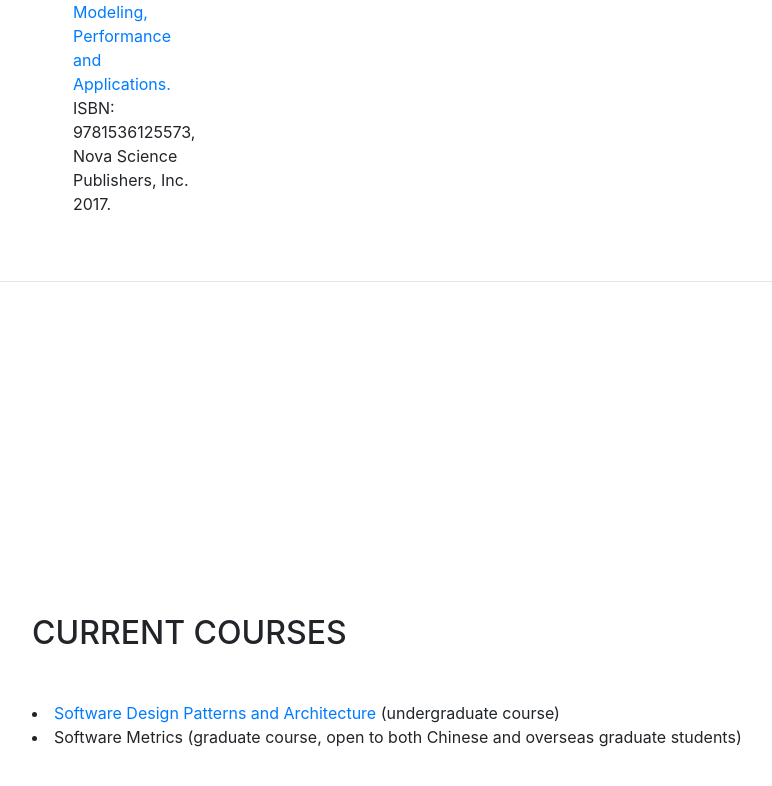
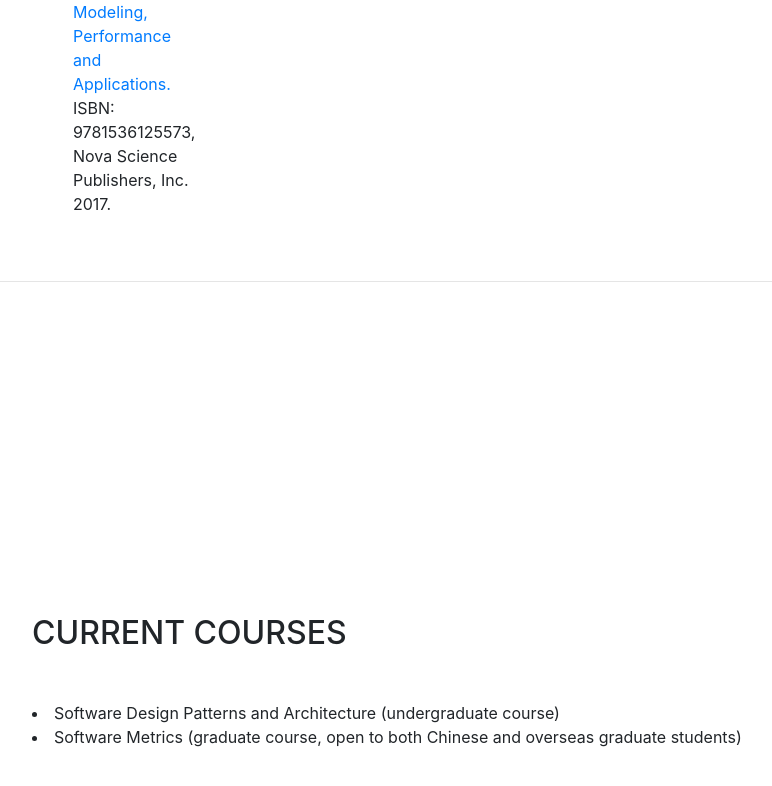
Before and after one commit to csyuzhou/csyuzhou.github.io, a website with bundled scripts: page index.html in a window 1280 px wide. Shown: the part 4758-5544 px from the top of the page, without its empty margins (288-1060 px from the left). Built offline with nearby package versions, Linux system fonts and the light colour scheme; a web font is replaced by a local one.

Commit message:
update link

```diff
--- a/index.html
+++ b/index.html
@@ -256,7 +256,7 @@
 	 <section class="resume-section p-3 p-lg-5 d-flex flex-column" id="courses">
         <div class="my-auto">
           <h2 class="mb-5">Current courses</h2>
-		  <li><a href="designPatterns.html">Software Design Patterns and Architecture</a> (undergraduate course) </li>
+		  <li>Software Design Patterns and Architecture (undergraduate course) </li>
 		  <li>Software Metrics (graduate course, open to both Chinese and overseas graduate students)</li>
 		</div>
       </section>
```
